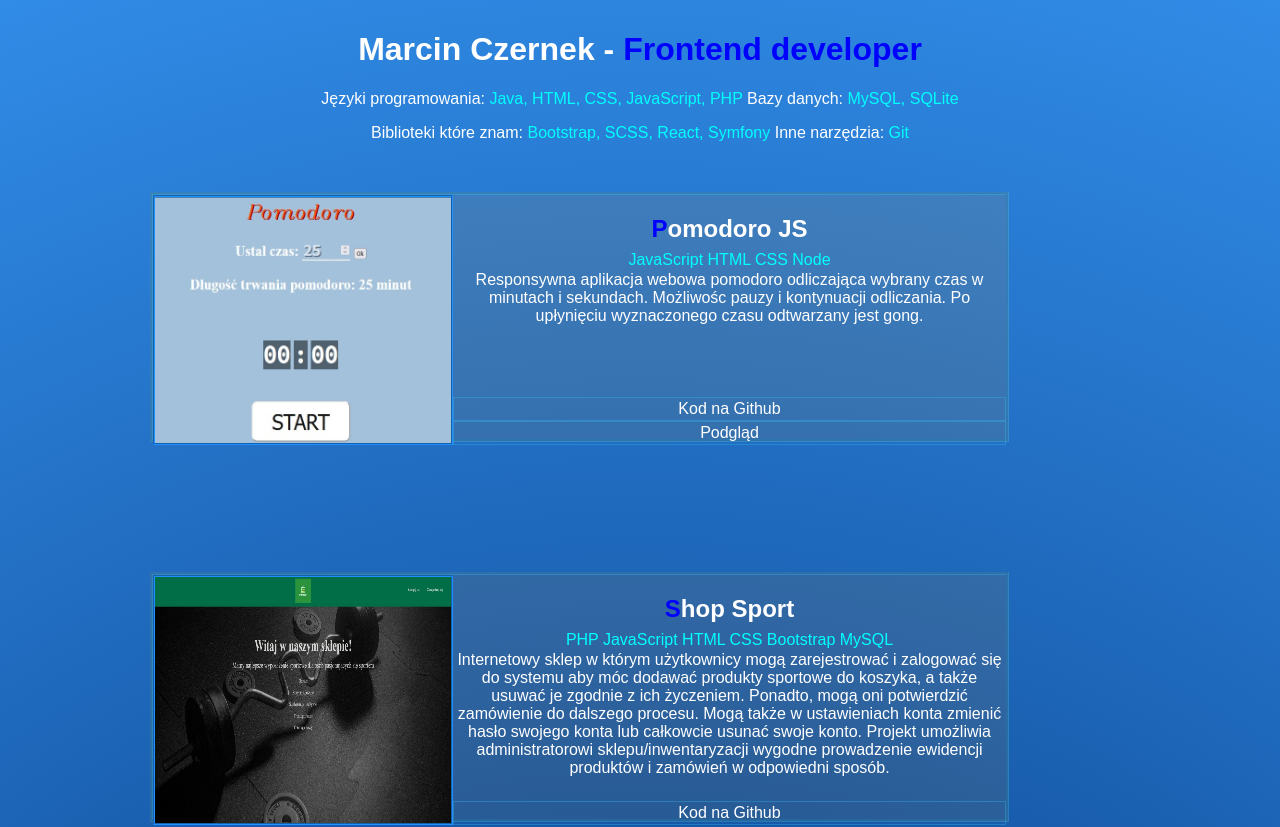
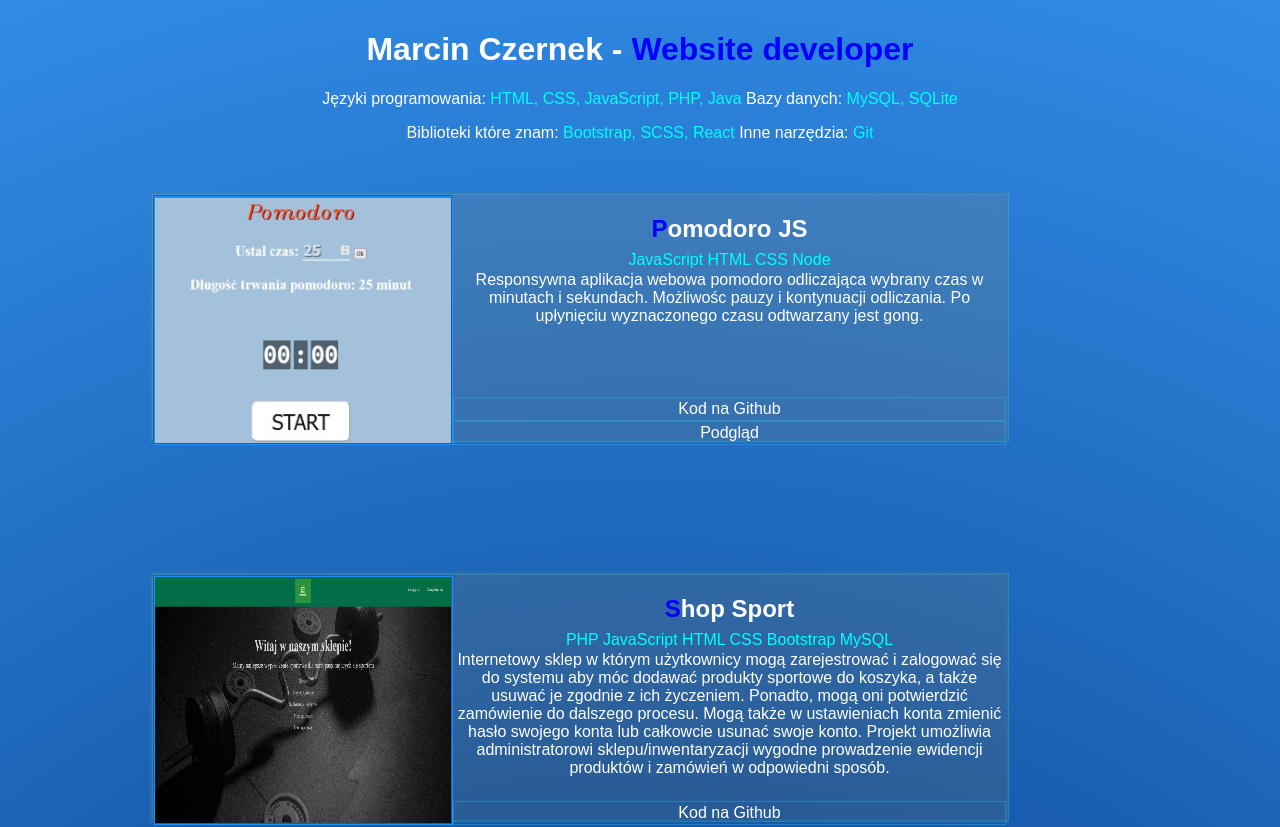
Before and after one commit to MarcinCzernek/MarcinC_portfolio, a React (Create React App) app: page / in a window 1280 px wide. Shown: the top 827 px of the page. Built offline with nearby package versions, Linux system fonts and the light colour scheme.

Commit message:
Changed icon and title of website

```diff
--- a/public/index.html
+++ b/public/index.html
@@ -2,7 +2,7 @@
 <html lang="en">
   <head>
     <meta charset="utf-8" />
-    <link rel="icon" href="%PUBLIC_URL%/favicon.ico" />
+    <link rel="icon" href="%PUBLIC_URL%/icon.png" />
     <link rel="stylesheet" href="">
     <meta name="viewport" content="width=device-width, initial-scale=1" />
     <meta name="theme-color" content="#000000" />
@@ -25,7 +25,7 @@
       work correctly both with client-side routing and a non-root public URL.
       Learn how to configure a non-root public URL by running `npm run build`.
     -->
-    <title>React App</title>
+    <title>Portfolio MC</title>
   </head>
   <body>
     <noscript>You need to enable JavaScript to run this app.</noscript>
--- a/src/App.js
+++ b/src/App.js
@@ -16,13 +16,13 @@ function App() {
   return (
     <div className="App">
       <div className="welcome">
-        <h1>Marcin Czernek - <span className="frontend" > Frontend developer </span></h1>
+        <h1>Marcin Czernek - <span className="frontend" > Website developer </span></h1>
       </div>
 
       <div className="about">
-        <p>Języki programowania:<span className="langauges"> Java, HTML, CSS, JavaScript, PHP </span> Bazy danych: <span
+        <p>Języki programowania:<span className="langauges"> HTML, CSS, JavaScript, PHP, Java </span> Bazy danych: <span
             className="langauges">MySQL, SQLite</span></p>
-        <p>Biblioteki które znam: <span className="langauges">Bootstrap, SCSS, React, Symfony </span> Inne narzędzia: <span
+        <p>Biblioteki które znam: <span className="langauges">Bootstrap, SCSS, React </span> Inne narzędzia: <span
             className="langauges">Git</span></p>
       </div>
 
@@ -103,7 +103,7 @@ function App() {
         </div>
         <div className="app">
           <h2 className="app_header">Aplikacja mobilna EasyEnglish</h2>
-          <p className="app_desc">Napisana pod system Android pomaga w skuteczenej i efektywnej nauce języka
+          <p className="app_desc">Napisana pod system Android pomaga w skutecznej i efektywnej nauce języka
             angielskiego ze słuchu.</p>
           <p className="app_tech">Java SQLite Android</p>
           <img className="app_img" src={Easy_eng} alt="example" width="300px" height="250px"/>
```
Also changed, not shown: src/App.css (+24 -1 lines), public/icon.png (added).
